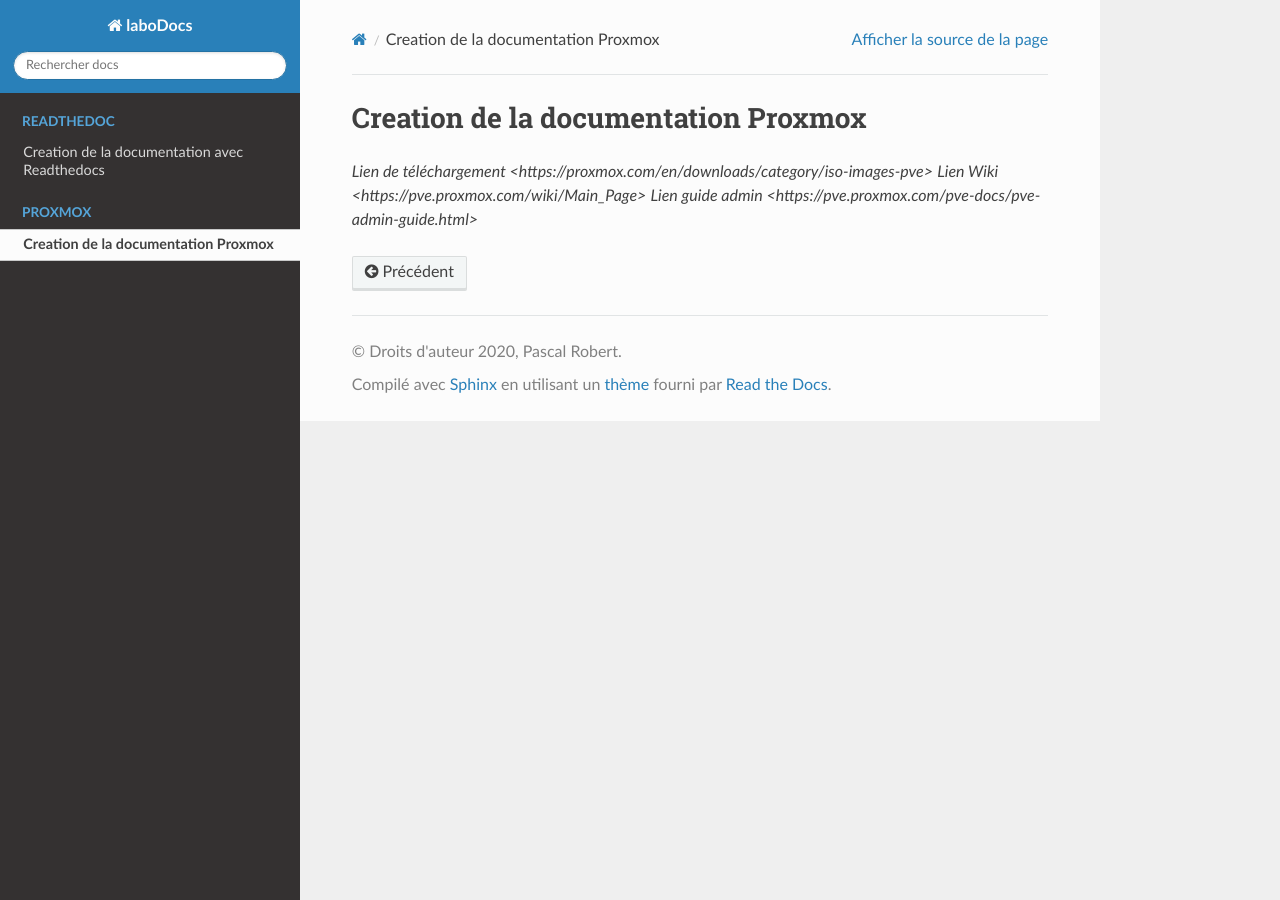
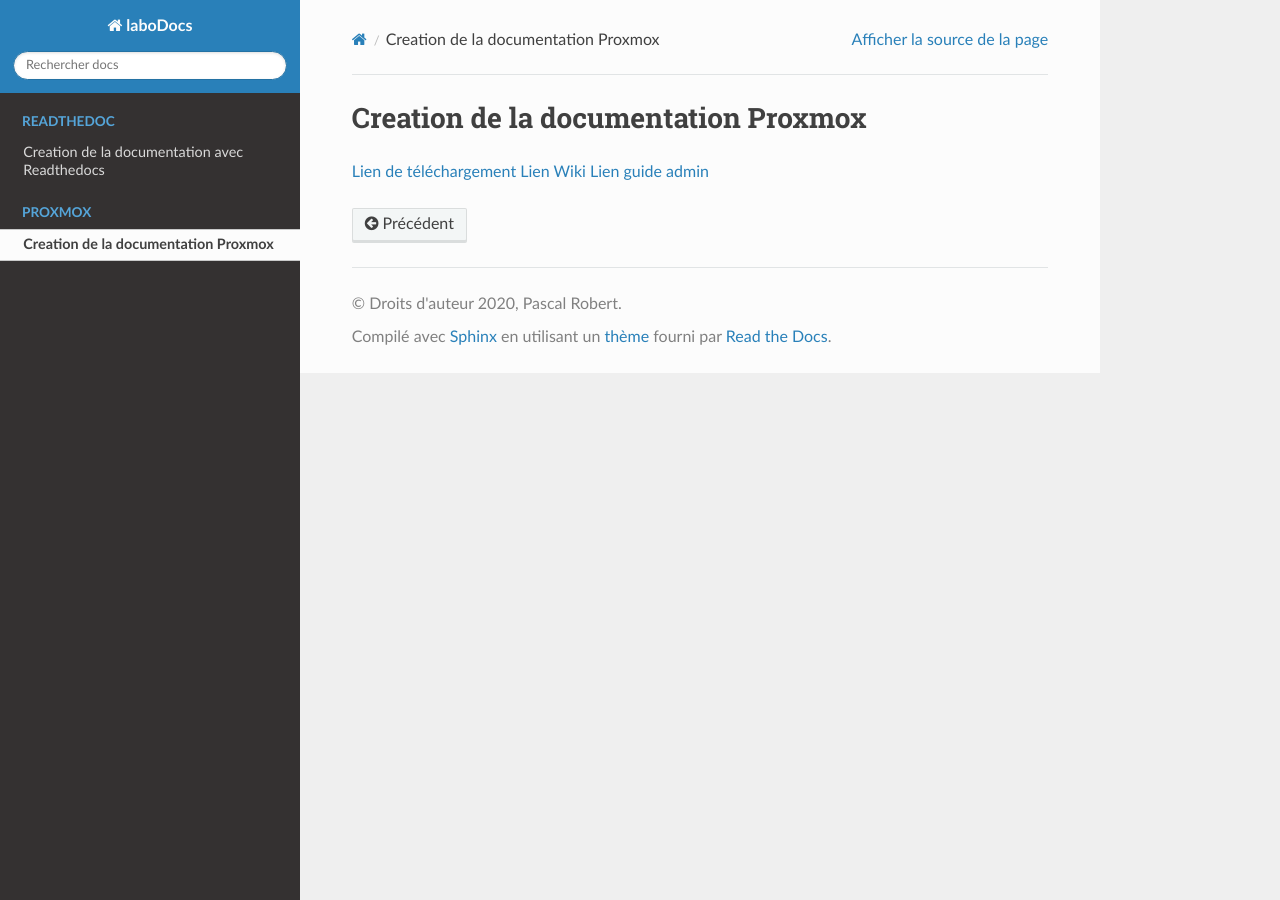
Before and after one commit to ROBERTPASCAL/LaboDocs, a Sphinx documentation site: the page built from docs/proxmox.rst, in a window 1280 px wide. Built offline with Sphinx 7.4.7 and the Read the Docs theme 2.0.0, drawn with Linux system fonts in a browser that asks for light colours.

Commit message:
Update proxmox.rst

```diff
--- a/docs/proxmox.rst
+++ b/docs/proxmox.rst
@@ -3,6 +3,6 @@
 Creation de la documentation Proxmox
 ====================================
 
-`Lien de téléchargement <https://proxmox.com/en/downloads/category/iso-images-pve>`
-`Lien Wiki <https://pve.proxmox.com/wiki/Main_Page>`
-`Lien guide admin <https://pve.proxmox.com/pve-docs/pve-admin-guide.html>`
+`Lien de téléchargement <https://proxmox.com/en/downloads/category/iso-images-pve>`_
+`Lien Wiki <https://pve.proxmox.com/wiki/Main_Page>`_
+`Lien guide admin <https://pve.proxmox.com/pve-docs/pve-admin-guide.html>`_
```
